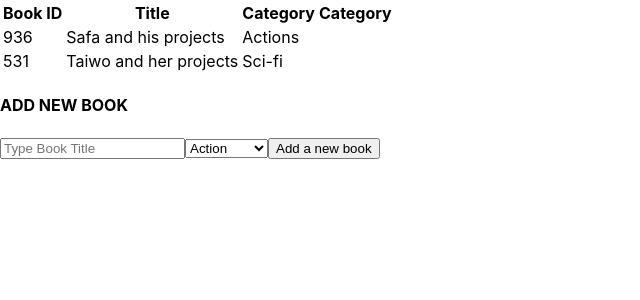
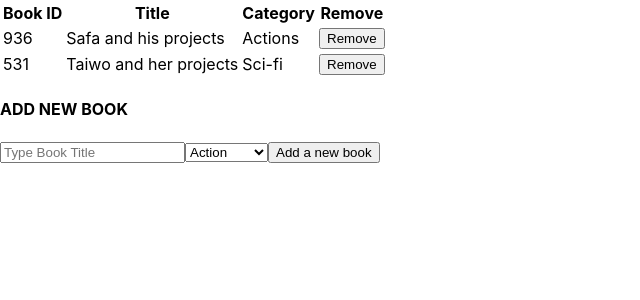
Before and after one commit to SafaErden/React-Bookstore, a React (Create React App) app: page / in a window 1280 px wide. Shown: the top 300 px of the page, without its empty margins (0-640 px from the left). Built offline with nearby package versions, Linux system fonts and the light colour scheme.

Commit message:
Implement handleRemoveBook function

```diff
--- a/src/components/Book.js
+++ b/src/components/Book.js
@@ -1,7 +1,7 @@
 import React from 'react';
 import PropTypes from 'prop-types';
 
-const Book = ({ book }) => {
+const Book = ({ book, handleRemoveBook }) => {
   const { id, title, category } = book;
   return (
     <tr>
@@ -17,6 +17,8 @@ const Book = ({ book }) => {
         {category}
         {' '}
       </td>
+      <td><button onClick={e => {e.preventDefault(); handleRemoveBook(id)}}>Remove</button></td>
+
     </tr>
   );
 };
--- a/src/containers/BooksForm.js
+++ b/src/containers/BooksForm.js
@@ -24,10 +24,13 @@ class BooksForm extends React.Component{
     e.preventDefault();
     const {addBook} = this.props;
     addBook(this.state);
+    this.setState({
+      title: ''
+    })
     e.target.reset();
   }
   render() {
-    const {title, category} = this.state;
+    const {title} = this.state;
     return (
       <div className="bookform-section">
         <form  onSubmit={this.handleSubmit}>
--- a/src/containers/BooksList.js
+++ b/src/containers/BooksList.js
@@ -7,21 +7,37 @@ import {removeBook} from '../actions/index';
 
 
 
-const BooksList = ({ books, removeBook }) => {
-  const bookList = books.map(book => (
-    <Book book={book} key={Math.random()} removeBook={removeBook} />
-  ));
+class BooksList extends React.Component {
+  constructor(props) {
+    super(props);
+    this.handleRemoveBook = this.handleRemoveBook.bind(this);
+  }
+
+  handleRemoveBook = (id) => {
+    const {removeBook} = this.props;
+     removeBook(id);
+  }
+  render() {
+   const {books} = this.props;
+
     return (
       <table>
         <tr>
           <th>Book ID</th>
           <th>Title</th>
           <th>Category</th>
-        <th>Category</th>
+          <th>Remove </th>
         </tr>
-      {bookList}
+
+        {books.map(book => (
+      <Book book={book} key={Math.random()} handleRemoveBook={this.handleRemoveBook} />
+    ))}
       </table>
     );
+    }
+
+
+
 };
 
 BooksList.propTypes = {
@@ -32,4 +48,10 @@ const mapStateToProps = state => ({
   books: state.books,
 });
 
-export default connect(mapStateToProps)(BooksList);
+const mapDispatchToProps = dispatch => ({
+  removeBook: id => {
+    dispatch(removeBook(id));
+  },
+});
+
+export default connect(mapStateToProps, mapDispatchToProps)(BooksList);
```
Lines whose indentation alone changed are shown as unchanged.
